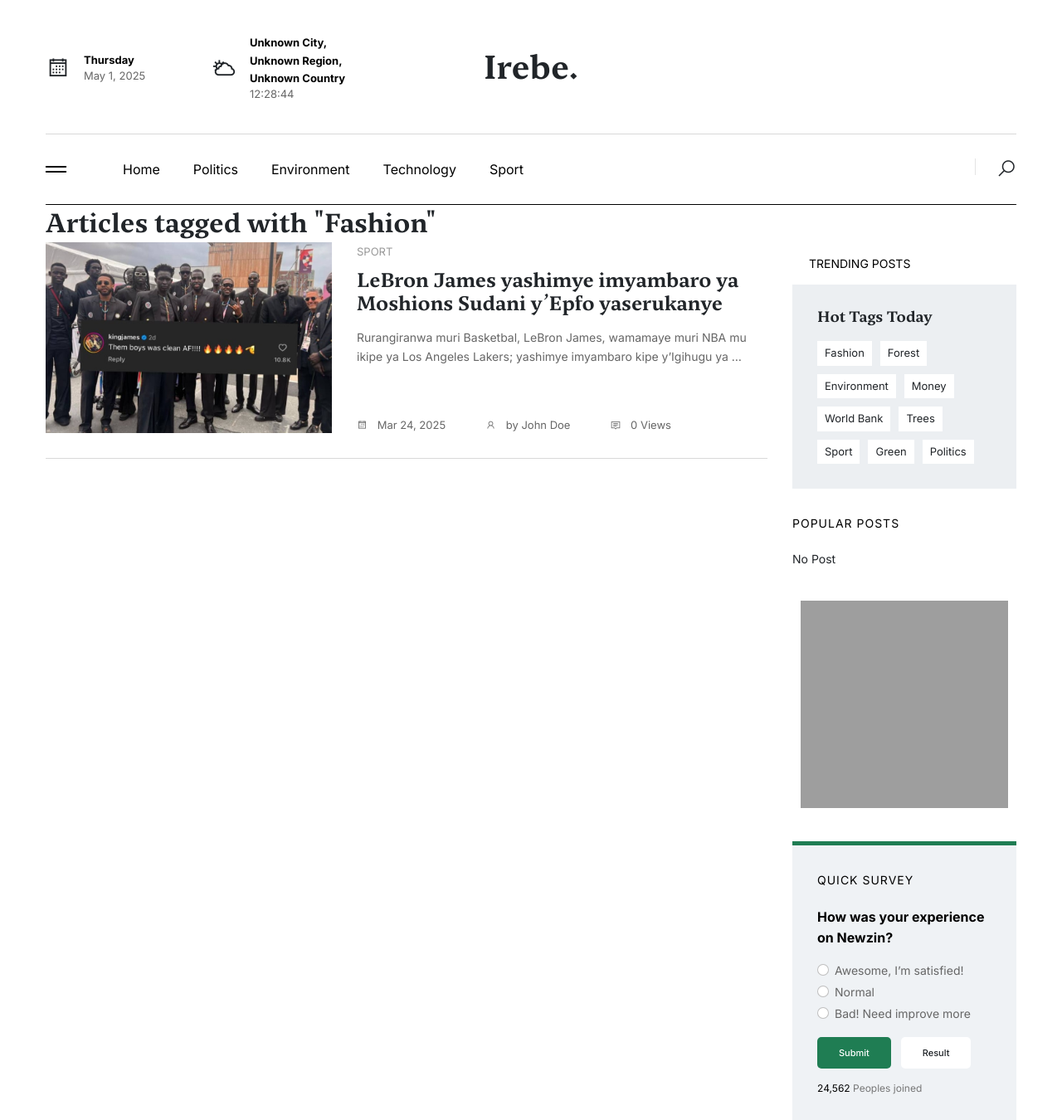
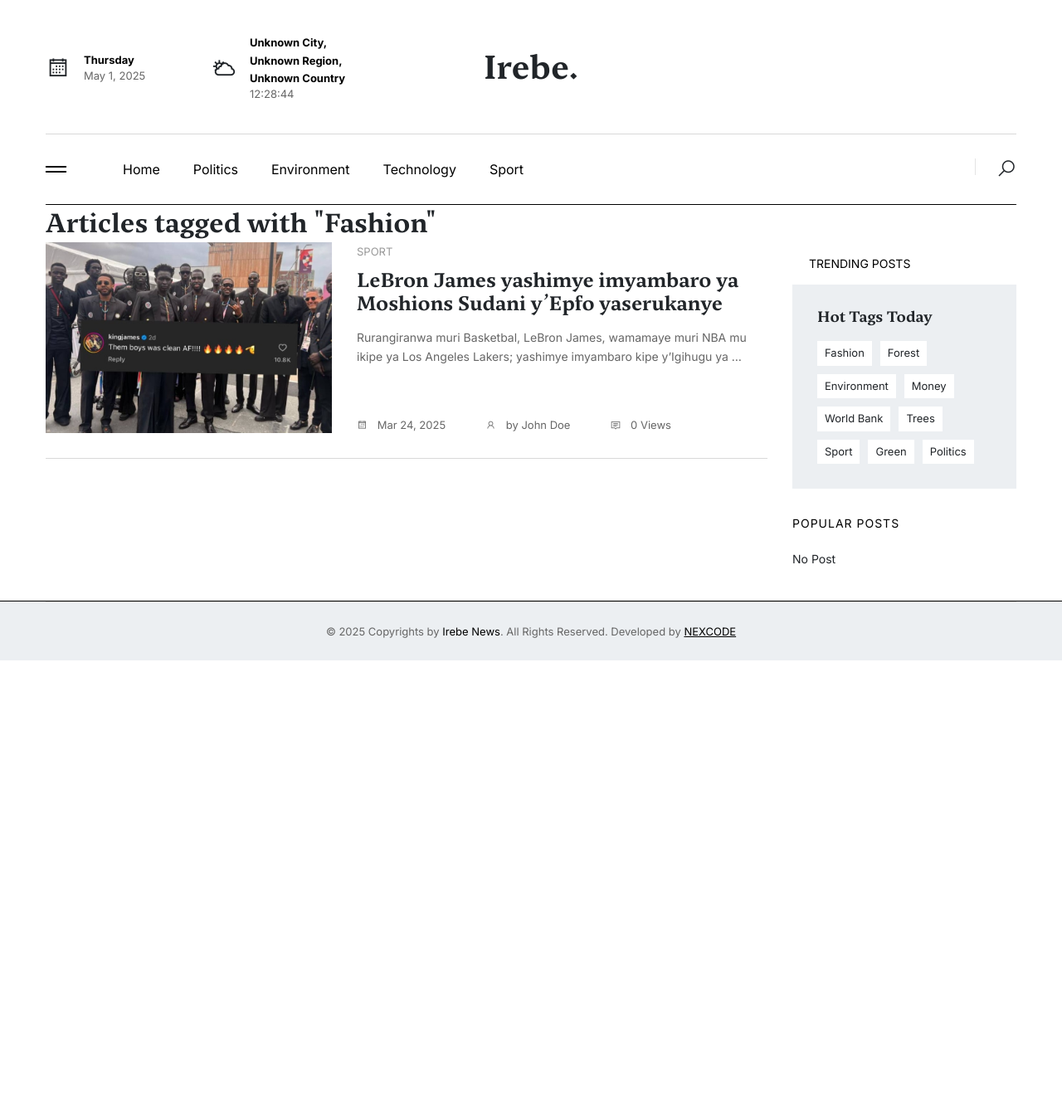
Before and after one commit to kajugadaniels/django-blog-app, a Django app: a page that uses templates/pages/tag_articles.html in a window 1280 px wide. Shown: the top 1350 px of the page at 83% size. After the commit the page ends 796 px from the top, so only its background shows below. Run offline with Django 5.2, Linux system fonts and the light colour scheme; data comes from the database, SQL or seed files in the repository; some libraries are stand-ins or nearby versions; grey boxes are pictures that could not be loaded.

Commit message:
New changes

```diff
--- a/templates/pages/category_articles.html
+++ b/templates/pages/category_articles.html
@@ -187,7 +187,7 @@
                             <a href="#" class="img">
                                 <img src="https://newzin-html.themescamp.com/assets/img/banner12.png" alt="" class="">
                             </a>
-                        </div> {% endcomment %}
+                        </div>
                         <div class="tc-widget-survey-style1">
                             <p class="color-000 text-uppercase mb-20 ltspc-1"> quick survey </p>
                             <div class="ques-title lh-4">
@@ -225,7 +225,7 @@
                             <small class="pl-num">
                                 <span class="color-000">24,562 </span> Peoples joined
                             </small>
-                        </div>
+                        </div> {% endcomment %}
                     </div>
                 </div>
             </div>
--- a/templates/pages/tag_articles.html
+++ b/templates/pages/tag_articles.html
@@ -183,7 +183,7 @@
                         {% endfor %}
                     </div>
                 </div>
-                <div class="tc-widget-adbox-style1">
+                {% comment %} <div class="tc-widget-adbox-style1">
                     <a href="#" class="img">
                         <img src="https://newzin-html.themescamp.com/assets/img/banner12.png" alt="" class="">
                     </a>
@@ -224,7 +224,7 @@
                     <small class="pl-num">
                         <span class="color-000">24,562 </span> Peoples joined
                     </small>
-                </div>
+                </div> {% endcomment %}
             </div>
         </div>
     </div>
```
